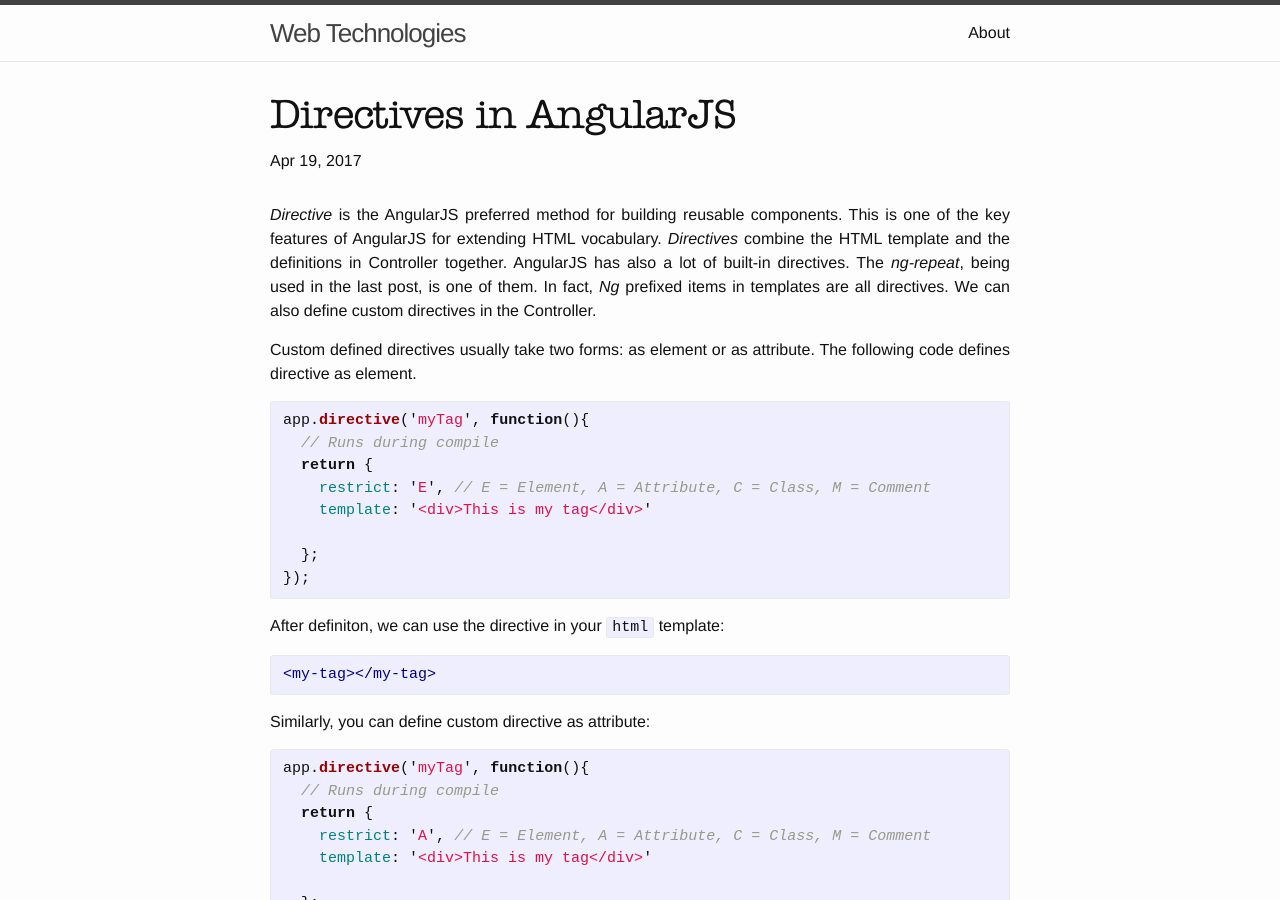
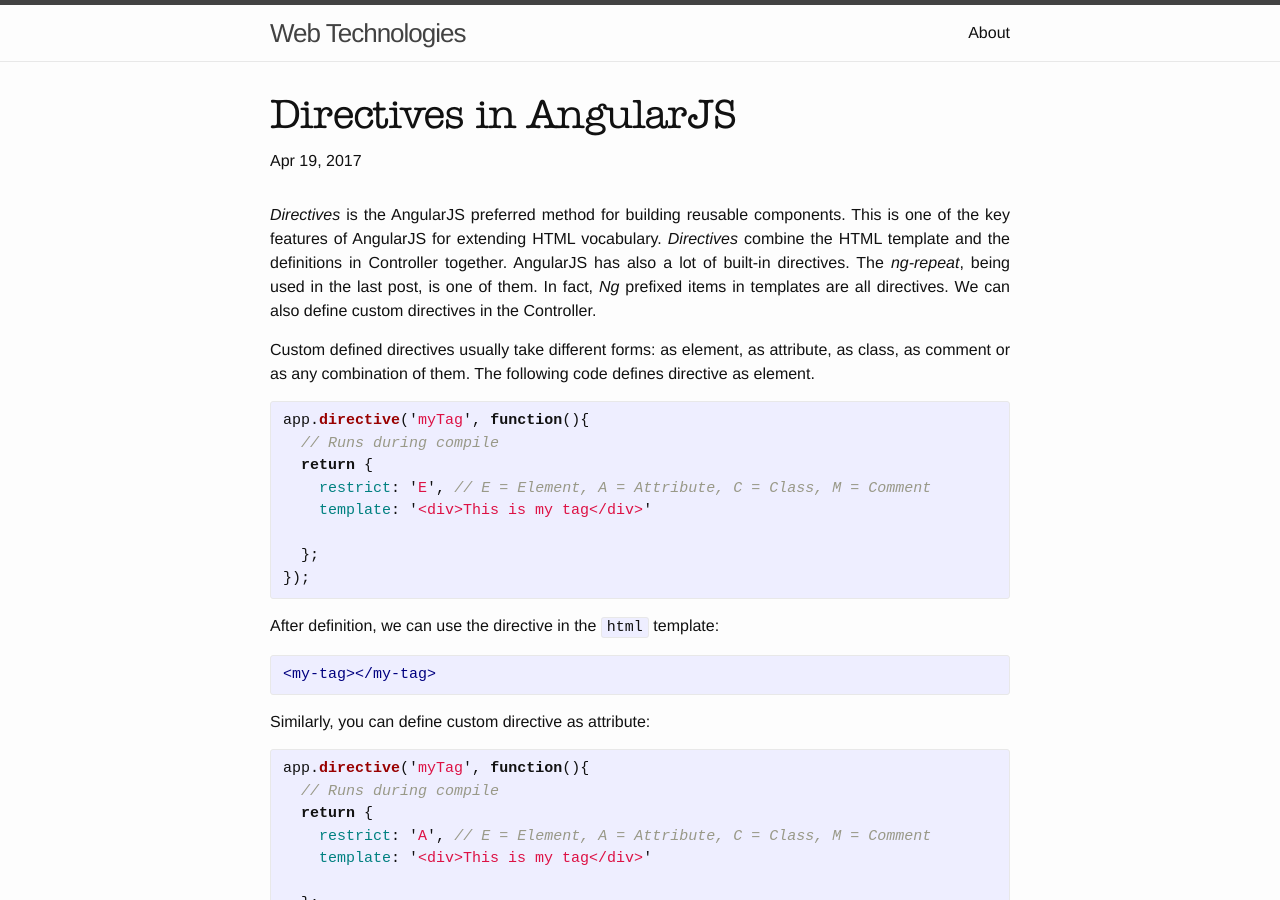
Before and after one commit to eepgxxy/eepgxxy.github.io, a Jekyll site: the page built from _posts/blog/2017-04-19-angularjs-directives.markdown, in a window 1280 px wide and 900 px high. Built offline with Jekyll 4.4.1, drawn with Linux system fonts in a browser that asks for light colours; comment, search, counter and statistics services are not loaded.

Commit message:
typos are corrected and modifications are made.

```diff
--- a/_posts/blog/2017-04-19-angularjs-directives.markdown
+++ b/_posts/blog/2017-04-19-angularjs-directives.markdown
@@ -5,9 +5,9 @@
 categories: blog
 id: 32
 ---
-*Directive* is the AngularJS preferred method for building reusable components. This is one of the key features of AngularJS for extending HTML vocabulary. *Directives* combine the HTML template and the definitions in Controller together. AngularJS has also a lot of built-in directives. The *ng-repeat*, being used in the last post, is one of them. In fact, *Ng* prefixed items in templates are all directives. We can also define custom directives in the Controller.
+*Directives* is the AngularJS preferred method for building reusable components. This is one of the key features of AngularJS for extending HTML vocabulary. *Directives* combine the HTML template and the definitions in Controller together. AngularJS has also a lot of built-in directives. The *ng-repeat*, being used in the last post, is one of them. In fact, *Ng* prefixed items in templates are all directives. We can also define custom directives in the Controller.
 
-Custom defined directives usually take two forms: as element or as attribute. The following code defines directive as element.
+Custom defined directives usually take different forms: as element, as attribute, as class, as comment or as any combination of them. The following code defines directive as element.
 
 {% highlight javascript %}
 app.directive('myTag', function(){
@@ -20,7 +20,7 @@
 });
 {% endhighlight %}
 
-After definiton, we can use the directive in your `html` template:
+After definition, we can use the directive in the `html` template:
 
 {% highlight html %}
 <my-tag></my-tag>
```
